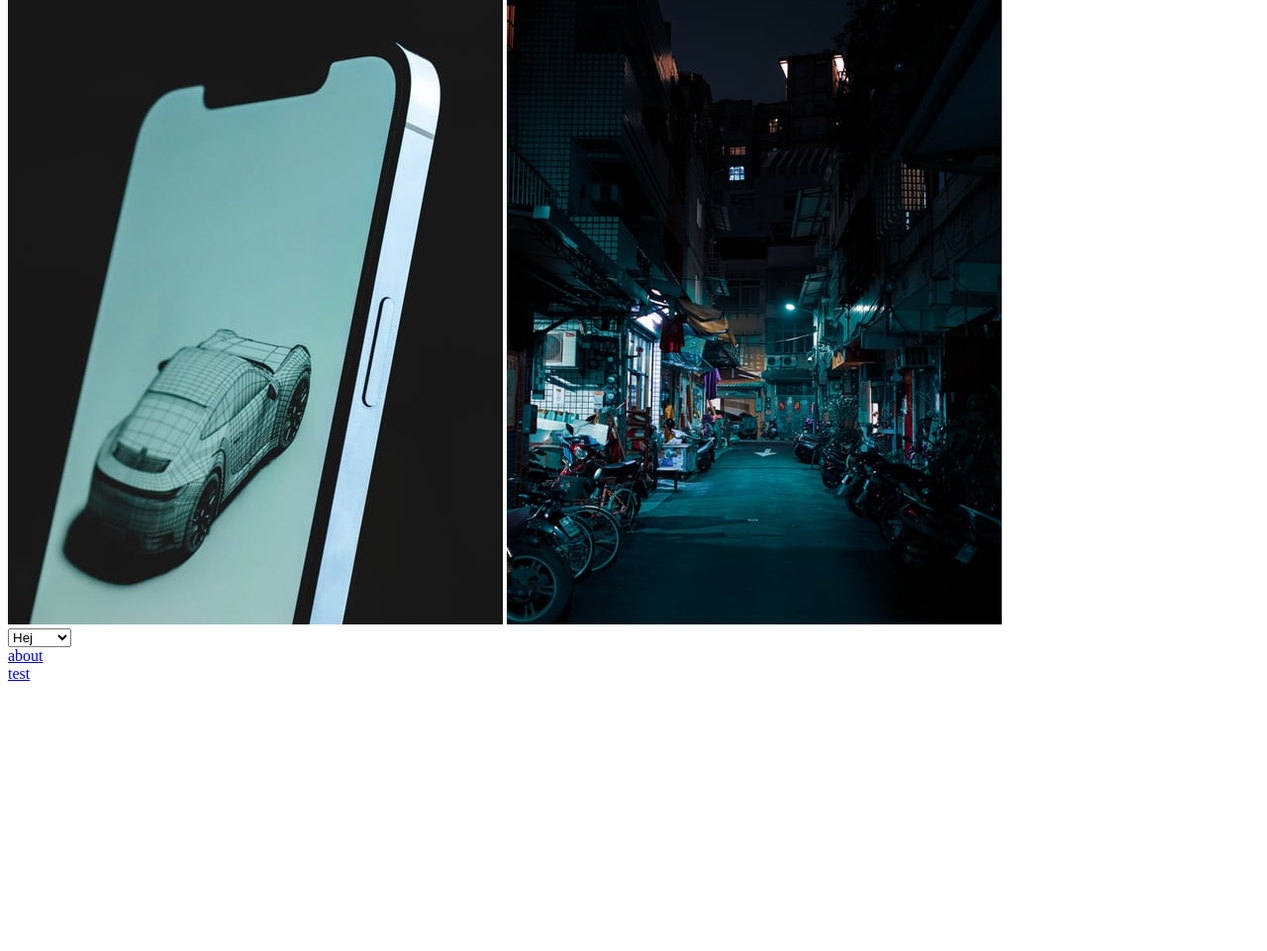
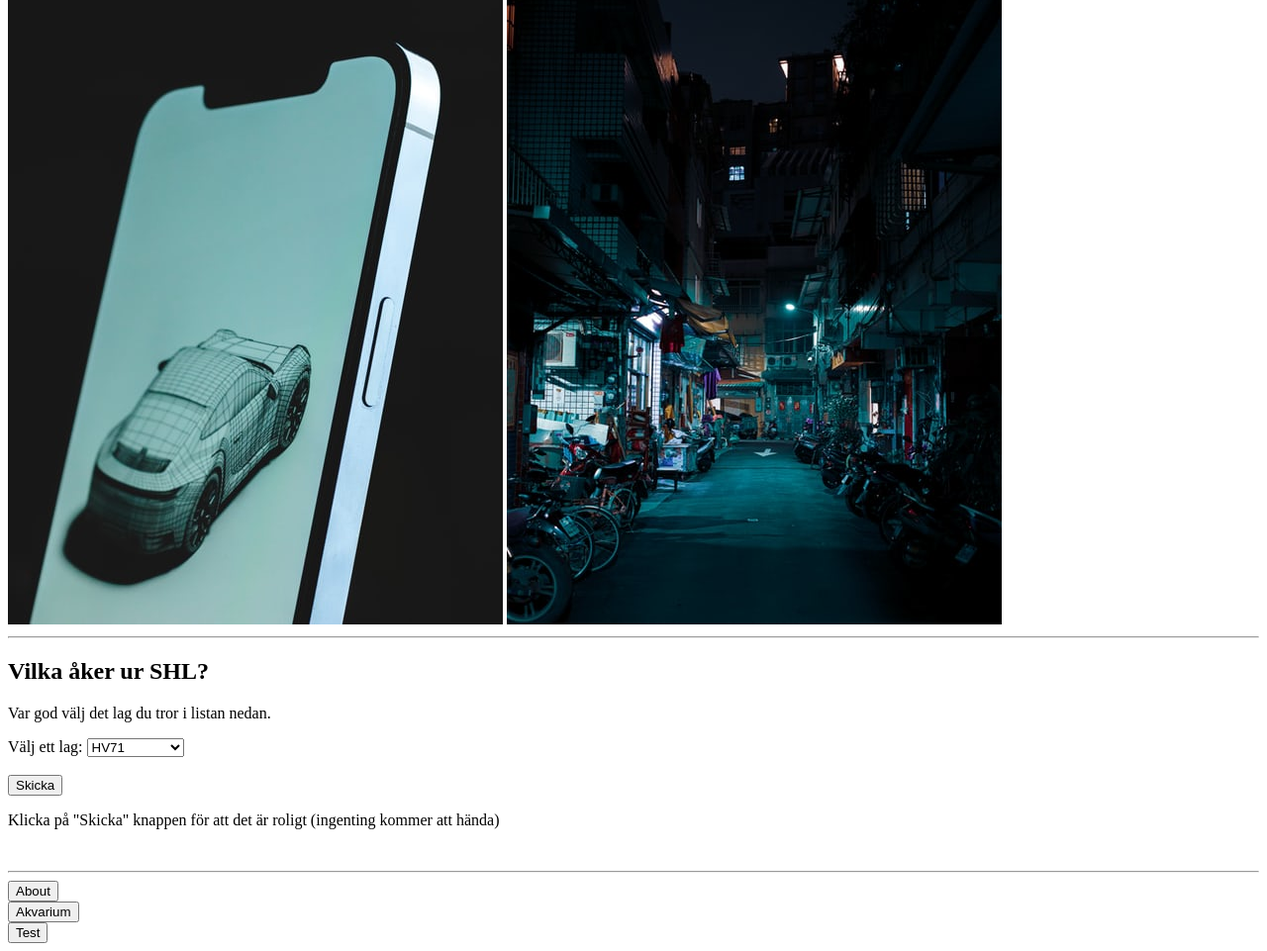
Before and after one commit to fjellen/hemsida, a plain HTML site: page index.html in a window 1280 px wide. Shown: the part 467-1428 px from the top of the page at 99% size. Before the commit the page ends 1165 px from the top, so only its background shows below. Drawn offline with Linux system fonts and the light colour scheme.

Commit message:
gjorde om en rullmeny samt la in akvarium

```diff
--- a/index.html
+++ b/index.html
@@ -23,7 +23,10 @@
 
         <a href="https://shl.se">
             <button>SHL</button>
-            </a>
+        </a>
+        <a href="http://vaxjolakers.se">
+            <button>Växjö Lakers</button>
+        </a>
         <br/>
 
         <a href="http://google.se">
@@ -42,18 +45,39 @@
         <img src="photo-1615879965520-cde89ea80726.jpg" alt="">
 
         <br>
+        <hr>
 
-        <select>
-            <option>Hej</option>
-            <option>Hejsan</option>
-            <option>Hallo</option>
+        <h2>Vilka åker ur SHL?</h2>
+        <p>Var god välj det lag du tror i listan nedan.</p>
+        <label for="lag">Välj ett lag:</label>
+        <select name="lag" id="lag">
+            <option value="hv71">HV71</option>
+            <option value="linköping">Linköping</option>
+            <option value="brynäs">Brynäs</option>
+            <option value="oskarshamn">Oskarshamn</option>
+            <option value="malmö">Malmö</option>
+            <option value="djurgården">Djurgården</option>
         </select>
+        <br><br>
+        <input type="submit" value="Skicka">
+
+        <p>Klicka på "Skicka" knappen för att det är roligt (ingenting kommer att hända)</p>
 
         <br>
+        <hr>
 
-        <a href="about.html">about</a>
+        <a href="about.html">
+            <button>About</button>
+        </a>
         <br>
-        <a href="test.html">test</a>
+        <a href="hobby.html">
+            <button>Akvarium</button>
+        </a>
+        <br>
+        <a href="test.html">
+            <button>Test</button>
+        </a>
+        <br>
 
     </body>
 </html>
```
Also changed, not shown: hobby.html (added, +31 -0 lines), test.html (+3 -0 lines), 020920 akvarium.png (added), 080920 akvarium.png (added), 280720 akvarium.png (added), BB171028JO048-crop-c0-5__0-5-980x550-70.jpg (added).
